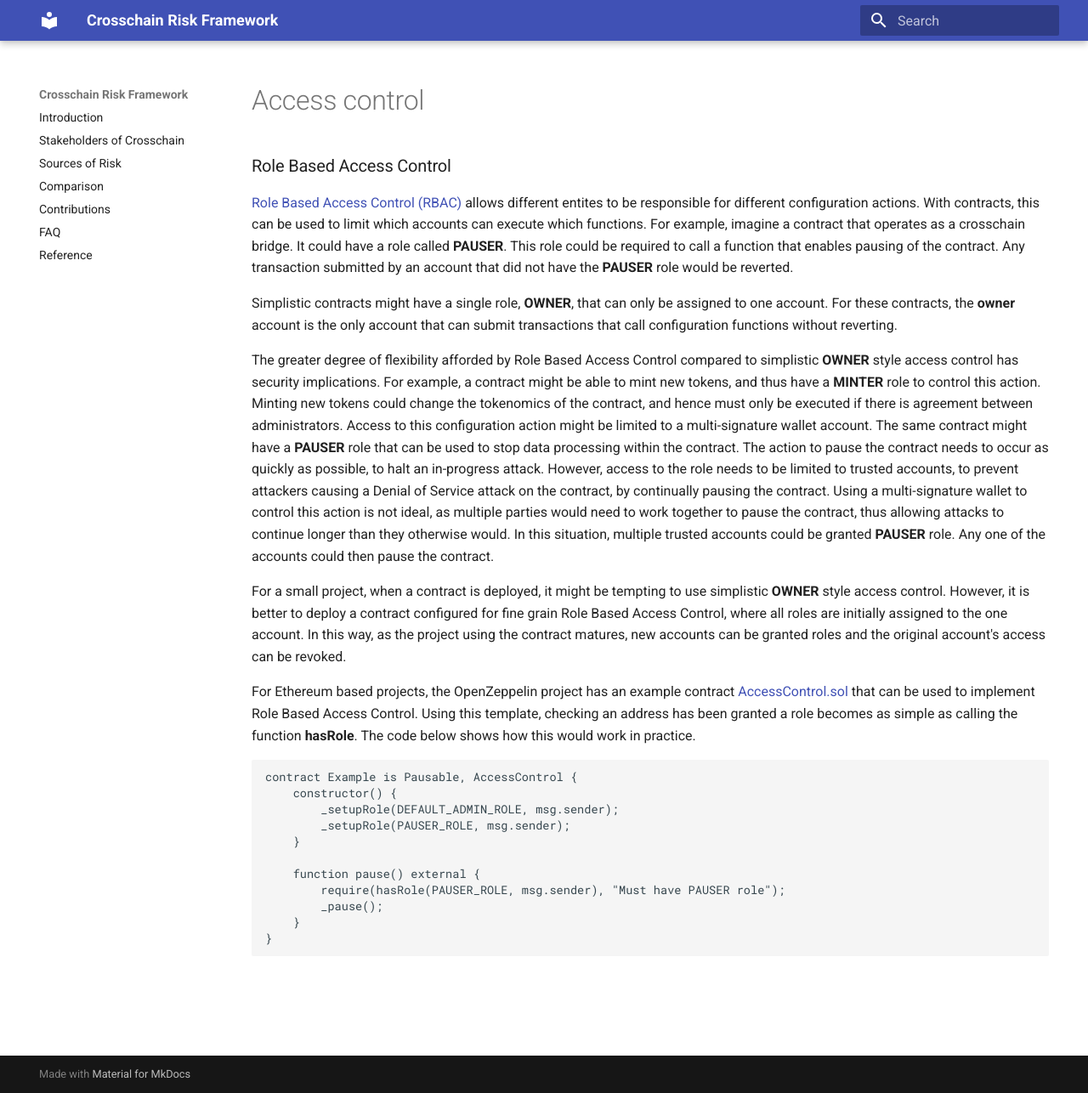
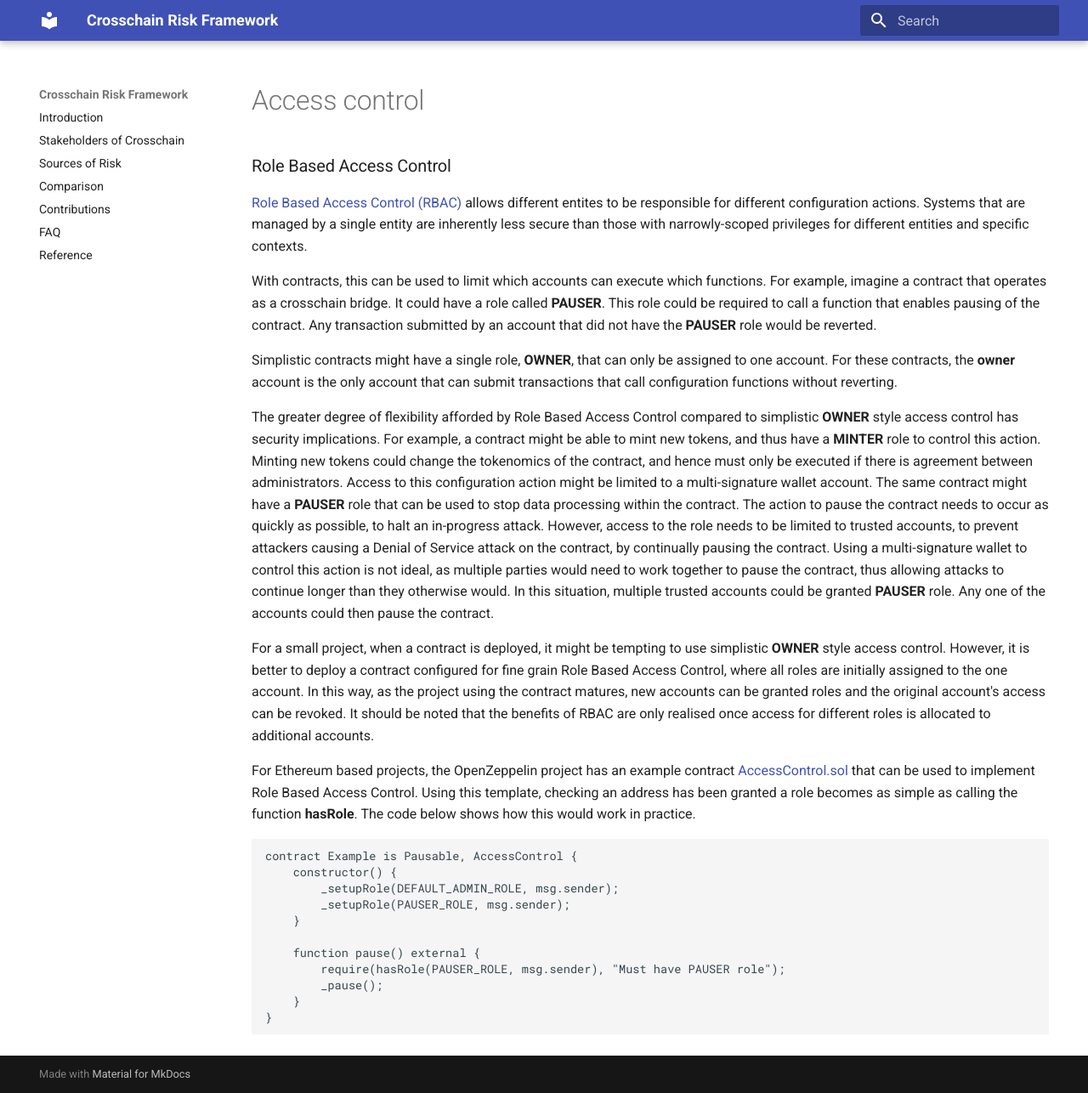
Before and after one commit to CrosschainRiskFramework/CrosschainRiskFramework.github.io, an MkDocs documentation site: the page built from docs/framework/20sources/30implementation/access-control.md, in a window 1280 px wide and 1286 px high. Shown: the whole window at 85% size. Built offline with MkDocs 1.6.1 and Material for MkDocs 9.7.7, drawn with Linux system fonts in a browser that asks for light colours.

Commit message:
Revise based on review

```diff
--- a/docs/framework/20sources/30implementation/access-control.md
+++ b/docs/framework/20sources/30implementation/access-control.md
@@ -1,6 +1,10 @@
 ### Role Based Access Control
 [Role Based Access Control (RBAC)](https://en.wikipedia.org/wiki/Role-based_access_control)
-allows different entites to be responsible for different configuration actions. With
+allows different entites to be responsible for different configuration actions.
+Systems that are managed by a single entity are inherently less secure
+than those with narrowly-scoped privileges for different entities and specific contexts.
+
+With
 contracts, this can be used to limit which accounts can execute which functions. For
 example, imagine a contract that operates as a crosschain bridge. It could have a role
 called **PAUSER**. This role could be required to call a function that enables
@@ -33,6 +37,8 @@ However, it is better to deploy a contract configured for fine grain
 Role Based Access Control, where all roles are initially assigned to the one account.
 In this way, as the project using the contract matures, new accounts can be granted
 roles and the original account's access can be revoked.
+It should be noted that the benefits of RBAC are only realised once
+access for different roles is allocated to additional accounts.
 
 For Ethereum based projects, the OpenZeppelin project has an example
 contract [AccessControl.sol](https://github.com/OpenZeppelin/openzeppelin-contracts/blob/master/contracts/access/AccessControl.sol)
```
